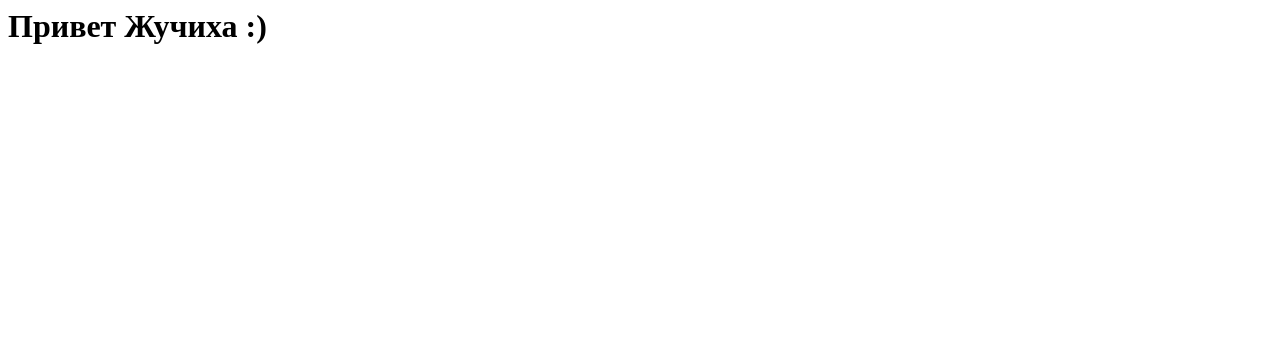
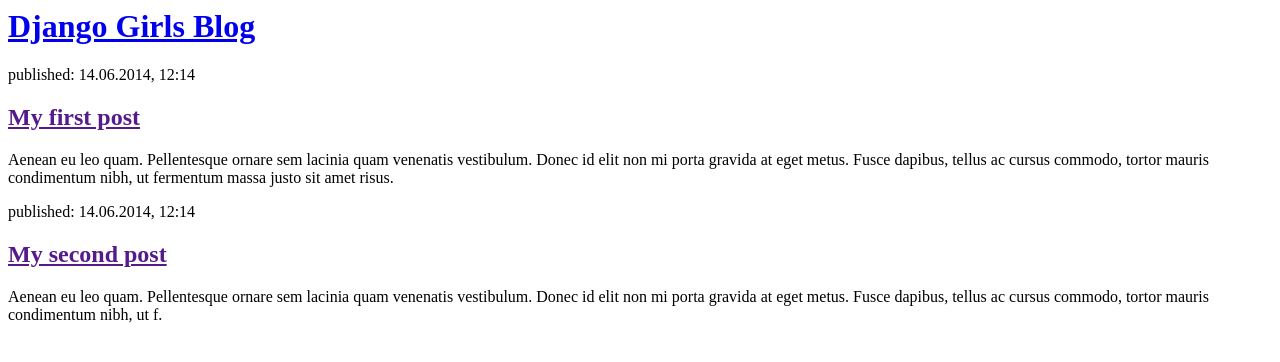
Before and after one commit to wadosms/my-first-blog, a Django app: template mysite/blog/templates/blog/post_list.html in a window 1280 px wide. Shown: the top 362 px of the page. Run offline with Django 3.2, Linux system fonts and the light colour scheme; the template is opened without the code that fills it, so the values that code supplies are empty.

Commit message:
Changed the HTML for the site

```diff
--- a/mysite/blog/templates/blog/post_list.html
+++ b/mysite/blog/templates/blog/post_list.html
@@ -1 +1,22 @@
-<h1>Привет Жучиха :)</h1>
+<html>
+    <head>
+        <title>Django Girls blog</title>
+    </head>
+    <body>
+        <div>
+            <h1><a href="/">Django Girls Blog</a></h1>
+        </div>
+
+        <div>
+            <p>published: 14.06.2014, 12:14</p>
+            <h2><a href="">My first post</a></h2>
+            <p>Aenean eu leo quam. Pellentesque ornare sem lacinia quam venenatis vestibulum. Donec id elit non mi porta gravida at eget metus. Fusce dapibus, tellus ac cursus commodo, tortor mauris condimentum nibh, ut fermentum massa justo sit amet risus.</p>
+        </div>
+
+        <div>
+            <p>published: 14.06.2014, 12:14</p>
+            <h2><a href="">My second post</a></h2>
+            <p>Aenean eu leo quam. Pellentesque ornare sem lacinia quam venenatis vestibulum. Donec id elit non mi porta gravida at eget metus. Fusce dapibus, tellus ac cursus commodo, tortor mauris condimentum nibh, ut f.</p>
+        </div>
+    </body>
+</html>
```
